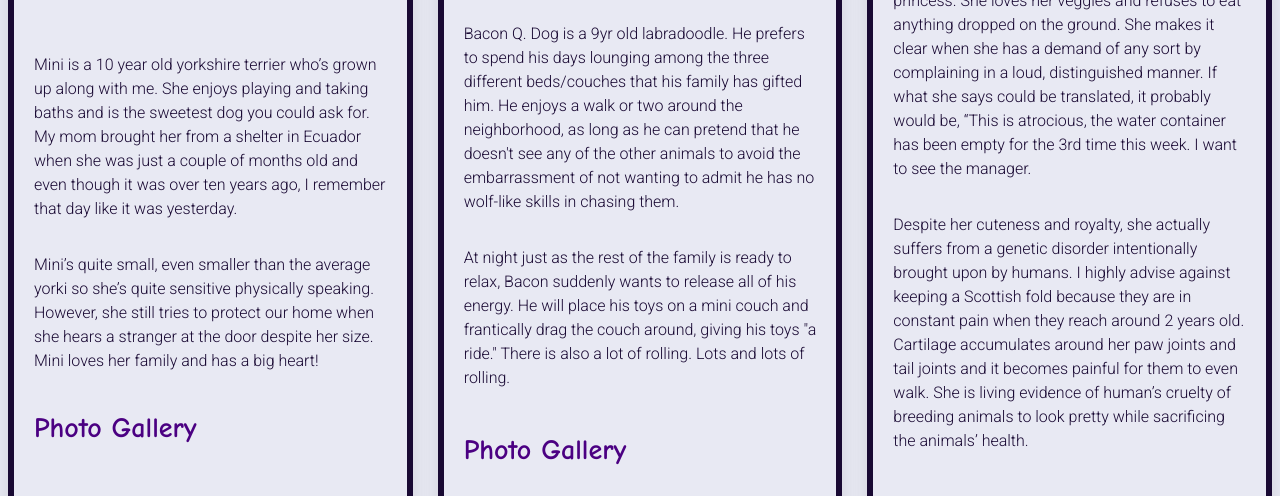
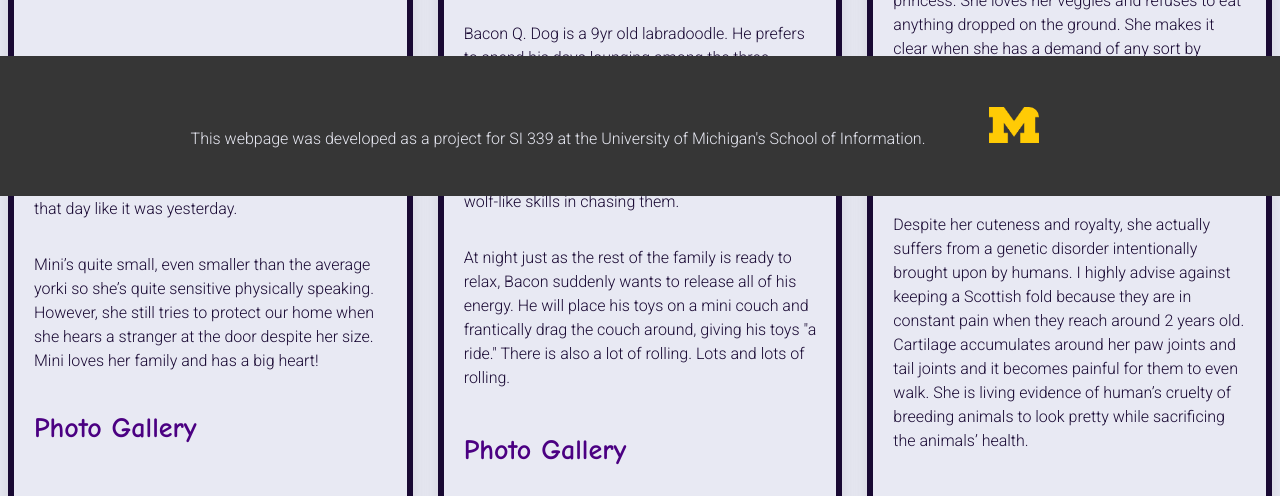
Before and after one commit to lorenzoa3/first_site, a plain HTML site: page index.html in a window 1280 px wide. Shown: the part 604-1100 px from the top of the page. Drawn offline with Linux system fonts and the light colour scheme.

Commit message:
pushing final

```diff
--- a/css/style.css
+++ b/css/style.css
@@ -126,6 +126,51 @@ nav a.active {
   padding-bottom: 2px;
 }
 
+.footer {
+  position: fixed;
+  left: 0;
+  bottom: 0;
+  width: 100%;
+  background-color: #363636;
+  color: #e8e9f3;
+  text-align: center;
+  height: 130px;
+  padding: 5px;
+}
+
+.easter-egg {
+  cursor: pointer;
+  display: inline-block;
+}
+
+.easter-egg img {
+  width: 50px; /* Adjust the size as needed */
+  height: 50px;
+  border: none;
+  height: auto;
+  margin-top: 10px;
+  border-top-right-radius: none;
+}
+
+.hidden-gif {
+  width: 50px; /* Adjust the size as needed */
+  height: 50px;
+  display: none;
+  max-width: 100%;
+  height: auto;
+  margin-top: 10px;
+  border: none;
+  border-top-right-radius: none;
+}
+
+.easter-egg img,
+.hidden-gif {
+    max-width: 100%;
+    height: auto;
+    vertical-align: middle;
+    border: none;
+}
+
 @media (prefers-reduced-motion: reduce) {
   .gif {
       animation: none !important;
@@ -184,6 +229,7 @@ nav a.active {
     display: inline-block;
     margin-left: 50px;
   }
+
   @media (prefers-reduced-motion: reduce) {
     .gif {
         animation: none !important;
--- /dev/null
+++ b/easteregg.js
@@ -0,0 +1,21 @@
+/*function revealGif() {
+    // Get the hidden GIF element
+    var hiddenGif = document.getElementById("hiddenGif");
+
+    // Toggle the visibility of the hidden GIF
+    if (hiddenGif.style.display === "none") {
+        hiddenGif.style.display = "block";
+    } else {
+        hiddenGif.style.display = "none";
+    }
+}*/
+
+function revealGif() {
+    // Get the clickable icon and hidden GIF elements
+    var clickableIcon = document.getElementById("clickableIcon");
+    var hiddenGif = document.getElementById("hiddenGif");
+
+    // Toggle the visibility by changing the 'display' property
+    clickableIcon.style.display = "none";
+    hiddenGif.style.display = "block";
+}
--- a/index.html
+++ b/index.html
@@ -152,7 +152,18 @@
             </ul>
         </div>
     </main>
+    <div class="footer">
+        <p>This webpage was developed as a project for SI 339 at the University of Michigan's School of Information.
+        <span class="easter-egg" onclick="revealGif()">
+        <img src="images/block_m-hex.png" width = "50" id = "clickableIcon" alt="Clickable Icon">
+        </span>
 
+        <!-- Hidden GIF container -->
+        <img src="images/goBlueGIF.gif" alt="Hidden GIF" class="hidden-gif" id="hiddenGif" width = "50"> </p>
+
+        <script src="easteregg.js"></script>
+
+    </div>
 
 </body>
 </html>
```
Also changed, not shown: recipes.html (+12 -0 lines), travel.html (+11 -0 lines), images/block_m-hex.png (added), images/goBlueGIF.gif (added).
